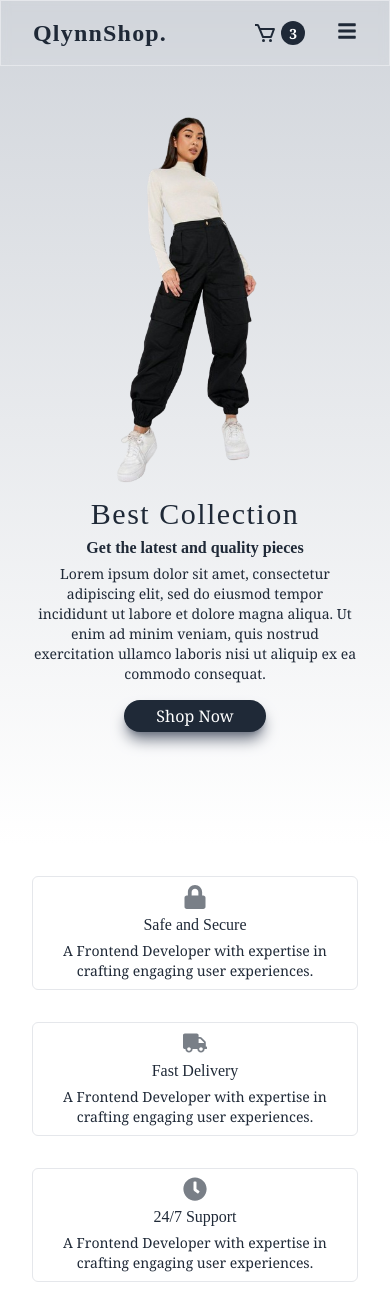
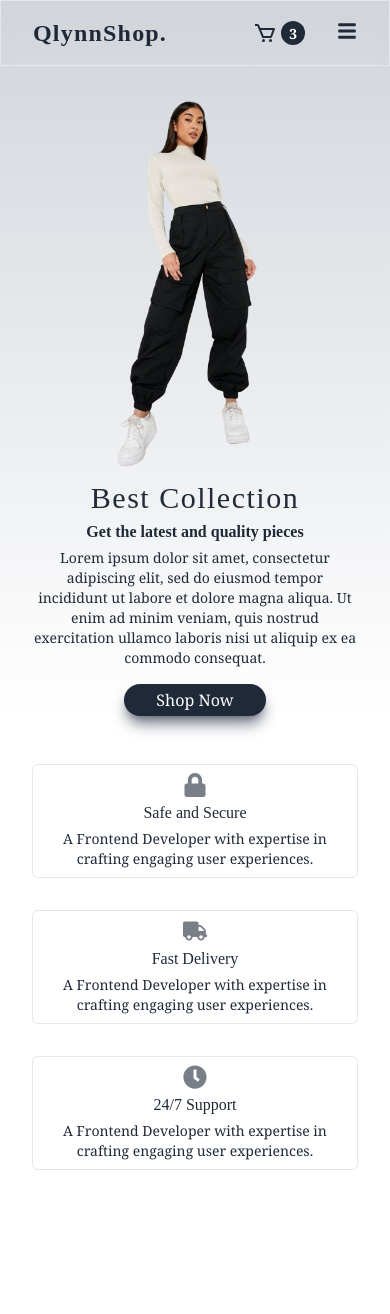
Before and after one commit to Jackline-ke/qlynnshop, a React (Create React App) app in the folder frontend/: page / in a window 390 px wide. After the commit the page ends 1170 px from the top, so only its background shows below. Built offline with nearby package versions, Linux system fonts and the light colour scheme; the HTML template or start-up script is replaced by a standard one.

Commit message:
Edits on the padding

```diff
--- a/frontend/src/components/Hero.js
+++ b/frontend/src/components/Hero.js
@@ -3,8 +3,8 @@ import hero from '../assets/hero.png'
 
 const Hero = () => {
   return (
-    <div id='hero' className='home w-full h-screen flex items-center justify-center lg:mb-6 bg-gradient-to-b from-gray-300 to-white lg:to-gray-100/50'>
-      <div className='w-full lg:h-full text-gray-800 flex flex-col lg:flex-row justify-center items-center px-8 md:px-16 lg:px-32 '>
+    <div id='hero' className='mb-12 home w-full h-full flex items-center justify-center lg:mb-6 bg-gradient-to-b from-gray-300 to-white lg:to-gray-100/50'>
+      <div className='mt-24 w-full h-full lg:h-screen lg:mt-0 text-gray-800 flex flex-col lg:flex-row justify-center items-center px-8 md:px-16 lg:px-32 '>
         <div className='w-full h-96 lg:h-full flex justify-center lg:mt-32'>
           <img src={hero} className='h-full object-cover' alt='hero'/>
         </div>
--- a/frontend/src/components/Services.js
+++ b/frontend/src/components/Services.js
@@ -3,7 +3,7 @@ import { FaClock, FaTruck, FaLock } from 'react-icons/fa'
 
 const Services = () => {
   return (
-    <div  id="features" className='py-8 lg:py-12 w-full h-full font-serif flex flex-col justify-center items-center px-8 md:px-32'>
+    <div  id="features" className='lg:py-12 w-full h-full font-serif flex flex-col justify-center items-center px-8 md:px-32'>
       <div data-aos="fade-up" className='flex flex-col lg:flex-row gap-8'>
         <div className='border border-gray-200 rounded-md px-4 md:px-8 py-2 md:py-2 flex flex-col gap-1 items-center'>
           <FaLock className='text-2xl text-gray-800/60'/>
```
